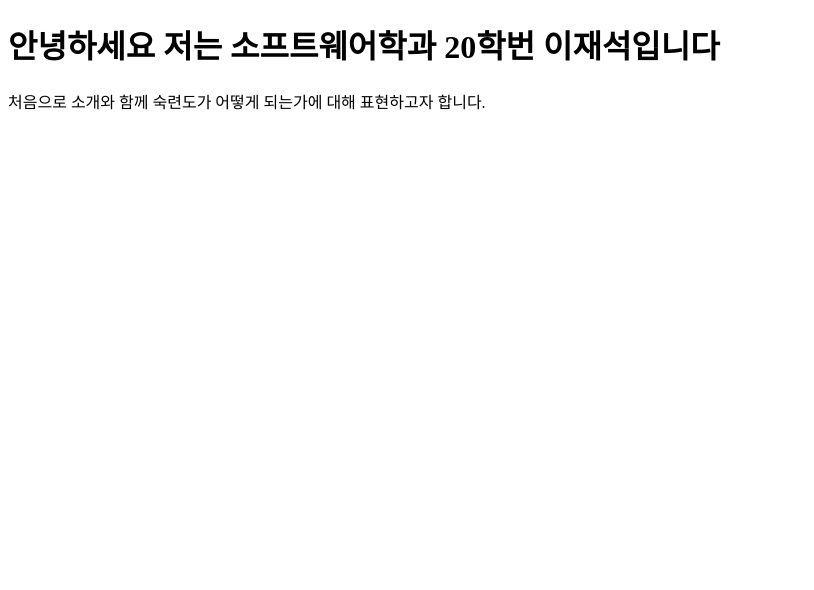
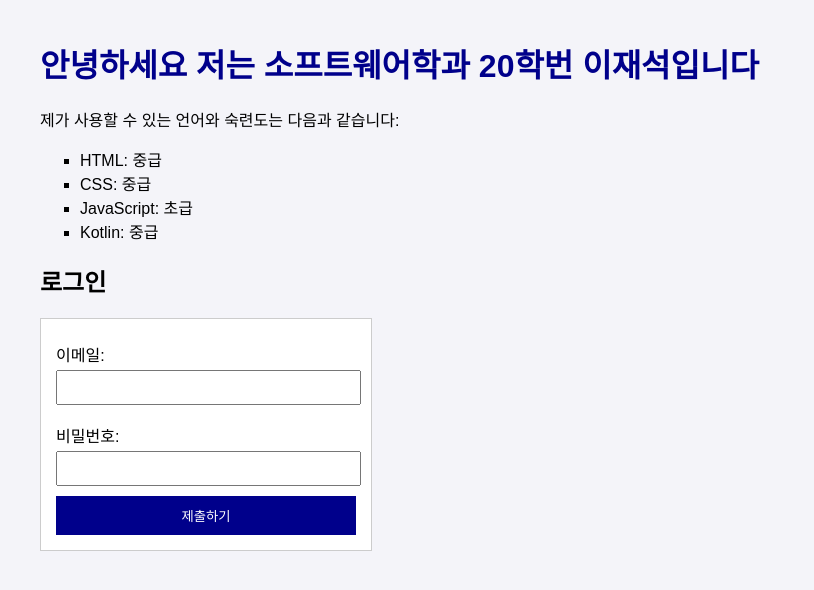
Before and after one commit to Seoki55/webpJae, a plain HTML site: page 0917/index.html in a window 1280 px wide. Shown: the whole page, without its empty margins (0-814 px from the left). Drawn offline with Linux system fonts and the light colour scheme.

Commit message:
Add files via upload

```diff
--- a/0917/index.html
+++ b/0917/index.html
@@ -1,12 +1,68 @@
 <!DOCTYPE html>
-<html lang = "en">
+<html lang="ko">
 <head>
-    <meta charset="UTF-8">
-    <meta name = "viewport" content = "width=device-width, initial-scale=1.0">
-    <title>자기 소개 페이지</title>
+  <meta charset="UTF-8">
+  <title>자기 소개 페이지</title>
+  <style>
+    body {
+      font-family: "맑은 고딕", sans-serif;
+      background-color: #f4f4f9;
+      margin: 40px;
+    }
+    h1 {
+      color: darkblue;
+    }
+    ul {
+      list-style-type: square;
+    }
+    form {
+      margin-top: 20px;
+      padding: 15px;
+      background: #fff;
+      border: 1px solid #ccc;
+      width: 300px;
+    }
+    label {
+      display: block;
+      margin: 8px 0 4px;
+    }
+    input {
+      width: 95%;
+      padding: 8px;
+      margin-bottom: 10px;
+    }
+    button {
+      background-color: darkblue;
+      color: white;
+      border: none;
+      padding: 10px;
+      cursor: pointer;
+      width: 100%;
+    }
+    button:hover {
+      background-color: navy;
+    }
+  </style>
 </head>
 <body>
-    <h1>안녕하세요 저는 소프트웨어학과 20학번 이재석입니다</h1>
-    <p class="red">처음으로 소개와 함께 숙련도가 어떻게 되는가에 대해 표현하고자 합니다.</p>
+  <h1>안녕하세요 저는 소프트웨어학과 20학번 이재석입니다</h1>
+  <p>제가 사용할 수 있는 언어와 숙련도는 다음과 같습니다:</p>
+  <ul>
+    <li>HTML: 중급</li>
+    <li>CSS: 중급</li>
+    <li>JavaScript: 초급</li>
+    <li>Kotlin: 중급</li>
+  </ul>
+
+  <h2>로그인</h2>
+  <form action="#" method="post">
+    <label for="email">이메일:</label>
+    <input type="email" id="email" name="email" required>
+
+    <label for="password">비밀번호:</label>
+    <input type="password" id="password" name="password" required>
+
+    <button type="submit">제출하기</button>
+  </form>
 </body>
 </html>
```
